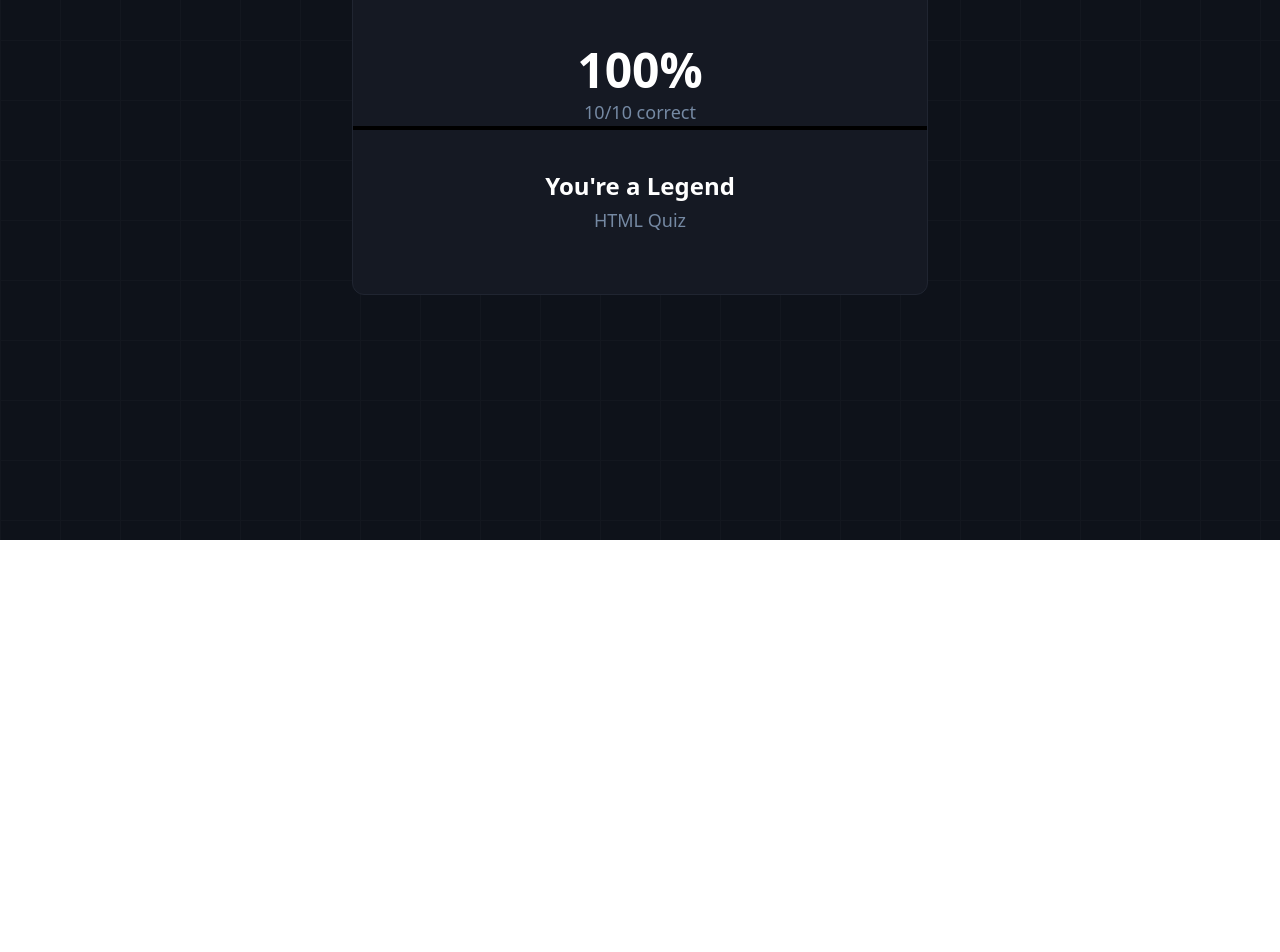
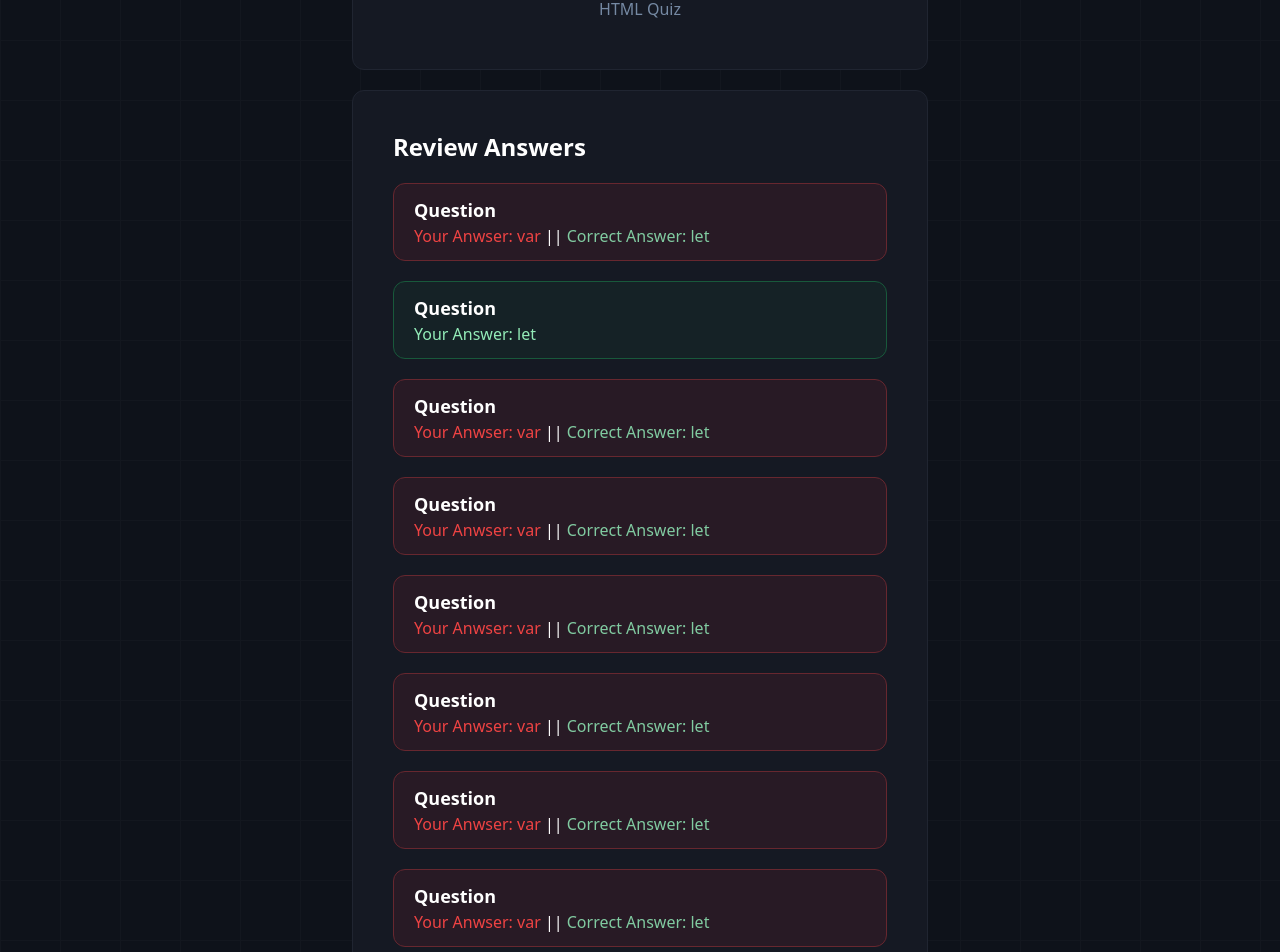
Before and after one commit to chinaza-Sommie/AI_QUIZ_APP, a React (Create React App) app: page /results in a window 1280 px wide. Shown: the part 260-1212 px from the top of the page. Before the commit the page ends 800 px from the top, so only its background shows below. Built offline with nearby package versions, Linux system fonts and the light colour scheme.

Commit message:
added routes

```diff
--- a/src/App.js
+++ b/src/App.js
@@ -8,7 +8,7 @@ import { useState, useEffect } from 'react';
 // import '';
 
 function App() {
-  const [selected, setSelected] = useState("")
+  const [selected, setSelected] = useState("");
 
   useEffect(() => {
     console.log(selected)
@@ -19,8 +19,8 @@ function App() {
       <Routes>
         <Route element={<Layout/>}>
           <Route path="/" element={<Home/>} />
-          <Route path="/select" element={<SelectStack setSelected={setSelected} />} />
-          <Route path="/questions" element={<Questions/>} />
+          <Route path="/select" element={<SelectStack setSelected={setSelected} selected={selected} />} />
+          <Route path="/questions/:selected" element={<Questions/>} />
           <Route path="/results" element={<Results/>} />
         </Route>
       </Routes>
--- a/src/pages/results.js
+++ b/src/pages/results.js
@@ -2,18 +2,75 @@
 
 function Results() {
   return (
-     <div className='h-screen flex justify-center items-center'>
+     <div className='flex justify-center items-center py-10'>
       <div className="w-[45%]">
 
         {/* top section */}
-        <div className="bg-[#151923] text-center border border-[#202531] py-15 rounded-xl">
-            <div className="mb-10 border-b-4 border-[]">
+        <div className="bg-[#151923] text-center border border-[#202531] py-12 rounded-xl">
+            <div className="inline-block mb-10 border-b-4 border-[#7056f6] pb-3">
                 <h2 className="text-white text-5xl font-bold">100%</h2>
-                <p className="text-[#7589a3] text-lg pt-1"> 10/10 correct</p>
+                <p className="text-[#7589a3] text-base pt-1"> 10/10 correct</p>
             </div>
             <div>
                 <h2 className="text-white text-2xl font-semibold"> You're a Legend</h2>
-                <p className="text-[#7589a3] text-lg pt-1">HTML Quiz</p>
+                <p className="text-[#7589a3] text-base pt-1">HTML Quiz</p>
+            </div>
+        </div>
+
+        {/* question review */}
+        <div className="bg-[#151923] border border-[#202531] p-10 mt-5 rounded-xl">
+            <h3 className="text-white text-2xl font-bold mb-5"> Review Answers</h3>
+
+            <div>
+                <div className="bg-[#281a25] border border-[#67272f] px-5 py-3 mb-5 rounded-xl">
+                    <h4 className="text-white text-lg font-semibold"> Question</h4>
+                    <p className="text-base "> <span className="text-[#ef4343]">Your Anwser: var</span> <span className="text-white">||</span> <span className="text-[#81cba1]">Correct Answer: let</span></p>
+                </div>
+
+                <div className="bg-[#152226] border border-[#18593b] px-5 py-3 mb-5 rounded-xl">
+                    <h4 className="text-white text-lg font-semibold"> Question</h4>
+                    <p className="text-base text-[#93ecb8]"> Your Answer: let </p>
+                </div>
+
+                <div className="bg-[#281a25] border border-[#67272f] px-5 py-3 mb-5 rounded-xl">
+                    <h4 className="text-white text-lg font-semibold"> Question</h4>
+                    <p className="text-base "> <span className="text-[#ef4343]">Your Anwser: var</span> <span className="text-white">||</span> <span className="text-[#81cba1]">Correct Answer: let</span></p>
+                </div>
+
+                <div className="bg-[#281a25] border border-[#67272f] px-5 py-3 mb-5 rounded-xl">
+                    <h4 className="text-white text-lg font-semibold"> Question</h4>
+                    <p className="text-base "> <span className="text-[#ef4343]">Your Anwser: var</span> <span className="text-white">||</span> <span className="text-[#81cba1]">Correct Answer: let</span></p>
+                </div>
+
+                <div className="bg-[#281a25] border border-[#67272f] px-5 py-3 mb-5 rounded-xl">
+                    <h4 className="text-white text-lg font-semibold"> Question</h4>
+                    <p className="text-base "> <span className="text-[#ef4343]">Your Anwser: var</span> <span className="text-white">||</span> <span className="text-[#81cba1]">Correct Answer: let</span></p>
+                </div>
+
+                <div className="bg-[#281a25] border border-[#67272f] px-5 py-3 mb-5 rounded-xl">
+                    <h4 className="text-white text-lg font-semibold"> Question</h4>
+                    <p className="text-base "> <span className="text-[#ef4343]">Your Anwser: var</span> <span className="text-white">||</span> <span className="text-[#81cba1]">Correct Answer: let</span></p>
+                </div>
+
+                <div className="bg-[#281a25] border border-[#67272f] px-5 py-3 mb-5 rounded-xl">
+                    <h4 className="text-white text-lg font-semibold"> Question</h4>
+                    <p className="text-base "> <span className="text-[#ef4343]">Your Anwser: var</span> <span className="text-white">||</span> <span className="text-[#81cba1]">Correct Answer: let</span></p>
+                </div>
+
+                <div className="bg-[#281a25] border border-[#67272f] px-5 py-3 mb-5 rounded-xl">
+                    <h4 className="text-white text-lg font-semibold"> Question</h4>
+                    <p className="text-base "> <span className="text-[#ef4343]">Your Anwser: var</span> <span className="text-white">||</span> <span className="text-[#81cba1]">Correct Answer: let</span></p>
+                </div>
+
+                <div className="bg-[#281a25] border border-[#67272f] px-5 py-3 mb-5 rounded-xl">
+                    <h4 className="text-white text-lg font-semibold"> Question</h4>
+                    <p className="text-base "> <span className="text-[#ef4343]">Your Anwser: var</span> <span className="text-white">||</span> <span className="text-[#81cba1]">Correct Answer: let</span></p>
+                </div>
+
+                <div className="bg-[#281a25] border border-[#67272f] px-5 py-3 mb-5 rounded-xl">
+                    <h4 className="text-white text-lg font-semibold"> Question</h4>
+                    <p className="text-base "> <span className="text-[#ef4343]">Your Anwser: var</span> <span className="text-white">||</span> <span className="text-[#81cba1]">Correct Answer: let</span></p>
+                </div>
             </div>
         </div>
       </div>
--- a/src/pages/selectStack.js
+++ b/src/pages/selectStack.js
@@ -3,8 +3,13 @@ import { techStacks } from "../datasets/stackData";
 import { useState } from "react";
 // import '';
 
-function SelectStack({setSelected}) {
+function SelectStack({setSelected, selected}) {
   const navigate = useNavigate();
+
+  const handleSelectStack = (stackName) => {
+    setSelected(stackName);
+    navigate(`/questions/${stackName}`)
+  }
   return (
     <div className='h-screen flex justify-center items-center'>
       <div className="text-center w-[48%]">
@@ -20,7 +25,7 @@ function SelectStack({setSelected}) {
             */}
             {
                 techStacks.map((stack) => (
-                    <div onClick={() => {setSelected(stack.name); navigate("/questions")}} className="bg-[#151923] border border-[#7589a3] text-center py-8 px-5 rounded rounded-lg tansition delay-150 duration-300 ease-in-out hover:cursor-pointer hover:shadow-xl/20 hover:shadow-[#7056f6] hover:border-[#7056f6]">
+                    <div onClick={() => handleSelectStack(stack.id)} className="bg-[#151923] border border-[#7589a3] text-center py-8 px-5 rounded rounded-lg tansition delay-150 duration-300 ease-in-out hover:cursor-pointer hover:shadow-xl/20 hover:shadow-[#7056f6] hover:border-[#7056f6]">
                         <div className="text-[#7056f6] font-bold text-xl mb-3"> {'</>'} </div>
                         <h1 className="text-white text-xl mb-3">{stack.name}</h1>
                         <p className="text-[#7589a3] text-base"> {stack.description} </p>
```
